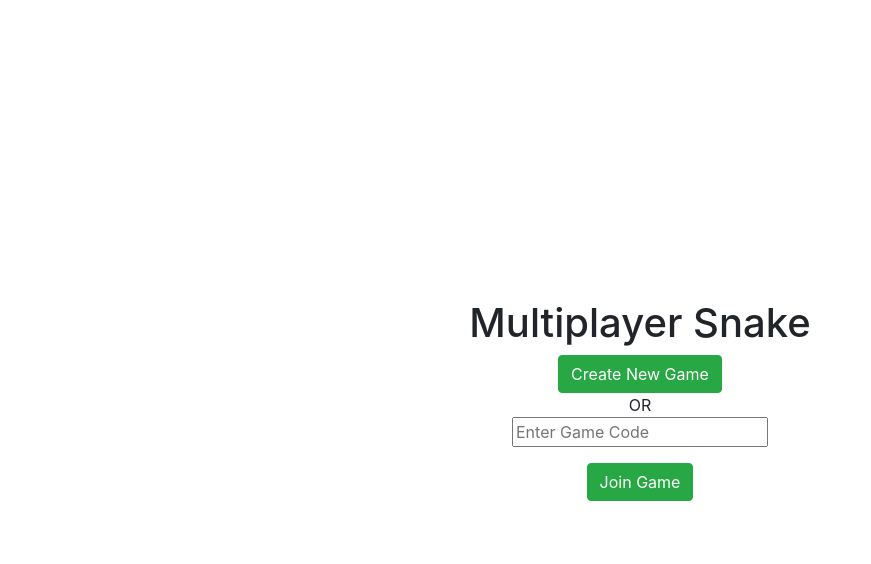
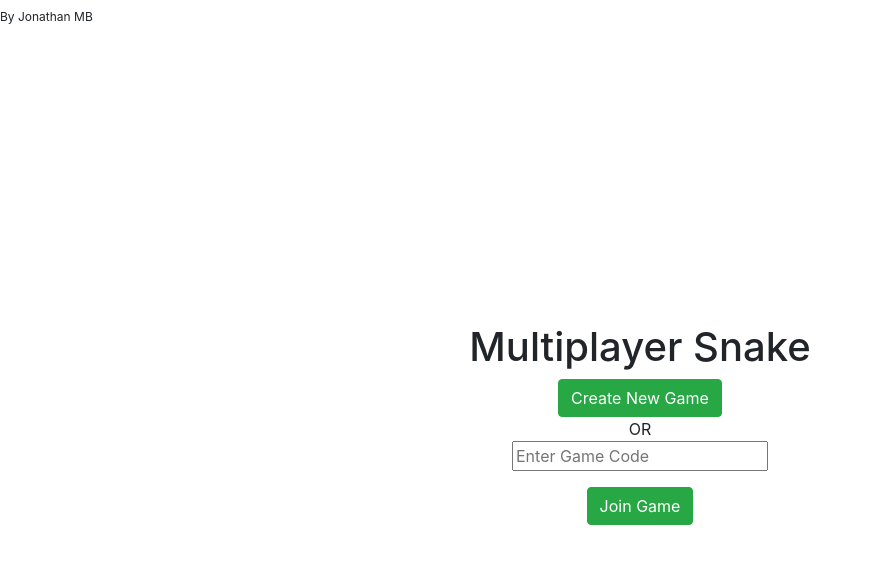
Before and after one commit to J0nathanMB/multiplayerSnake_GB_Redes, a plain HTML site: page frontend/index.html in a window 1280 px wide. Shown: the whole page, without its empty margins (0-871 px from the left). Drawn offline with nearby package versions, Linux system fonts and the light colour scheme; no server answers.

Commit message:
Add index modifications

```diff
--- a/frontend/index.html
+++ b/frontend/index.html
@@ -3,6 +3,7 @@
 <head>
   <meta charset="UTF-8">
   <title>MultiPlayer Snake</title>
+  <sub>By Jonathan MB</sub>
   <link rel="stylesheet" href="https://stackpath.bootstrapcdn.com/bootstrap/4.5.0/css/bootstrap.min.css" integrity="sha384-9aIt2nRpC12Uk9gS9baDl411NQApFmC26EwAOH8WgZl5MYYxFfc+NcPb1dKGj7Sk" crossorigin="anonymous">
 
 <style>
```
